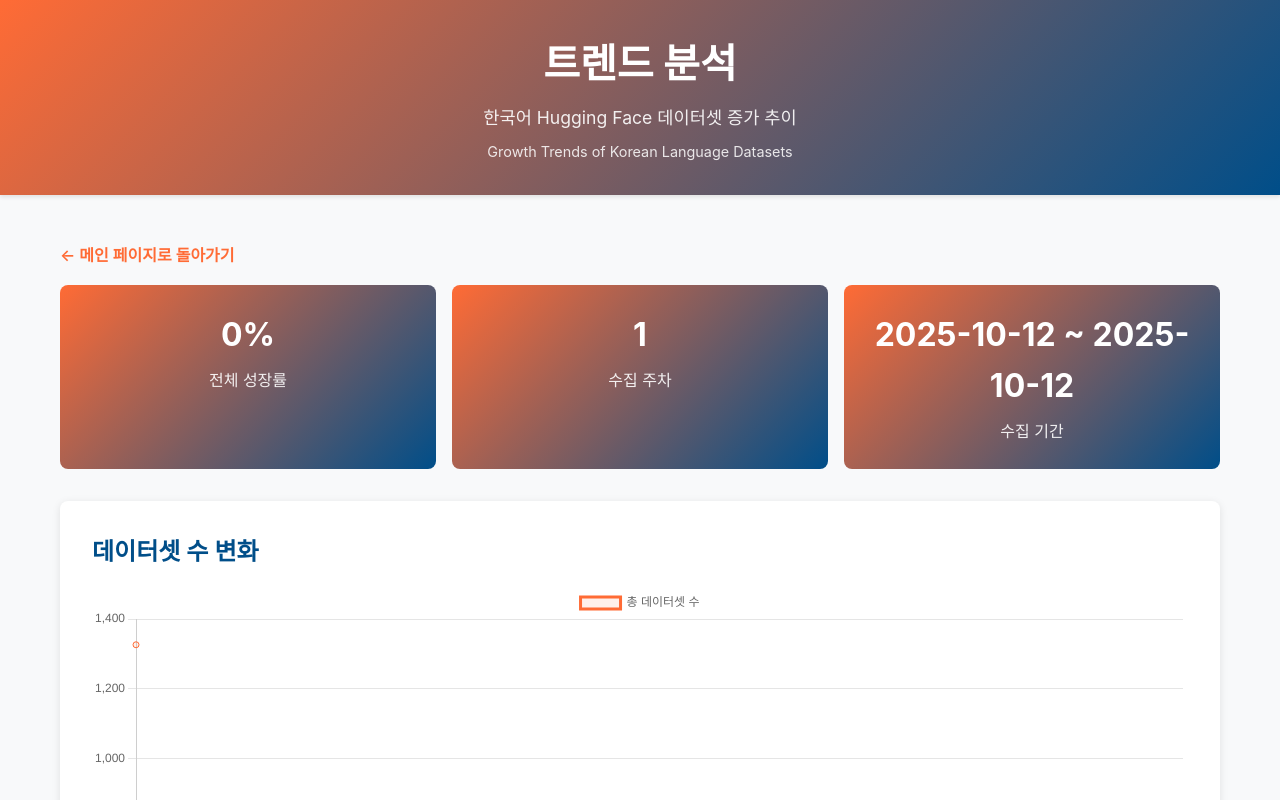
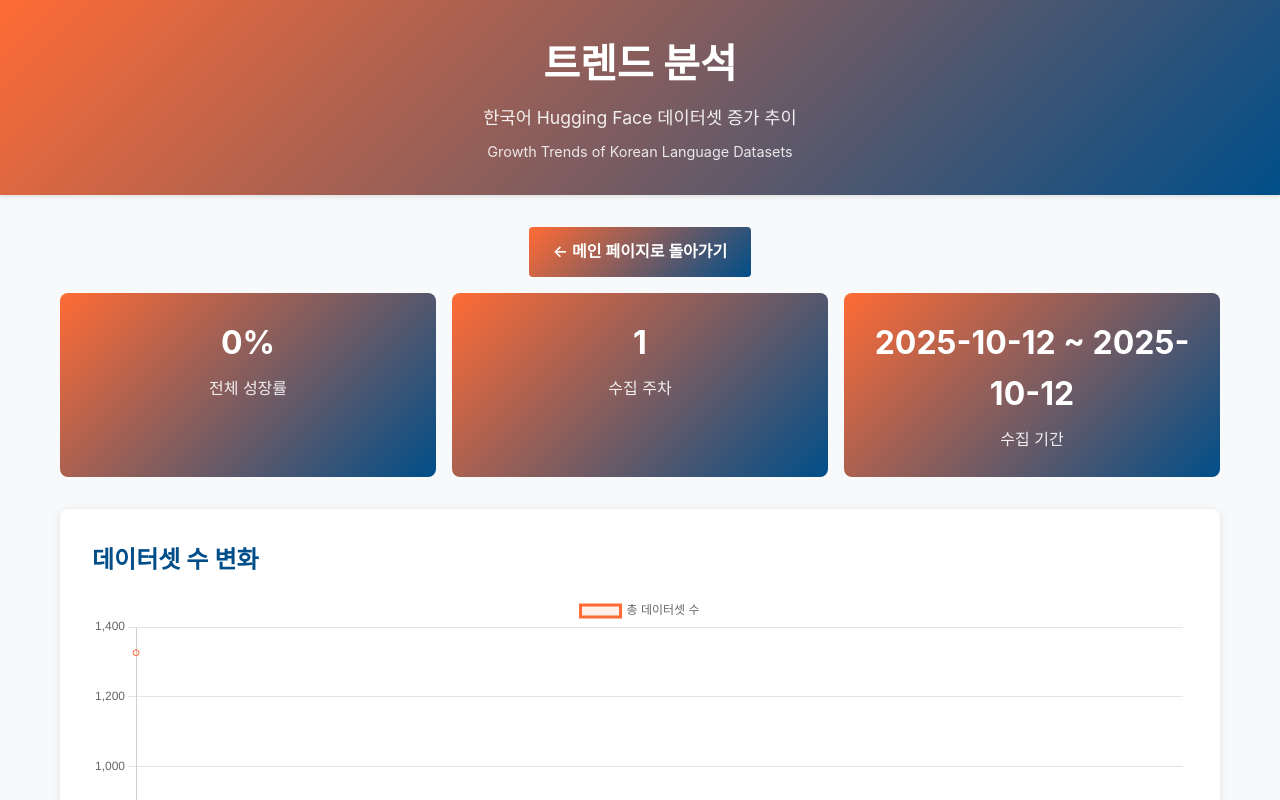
Before and after one commit to songys/Korean-HF-datasets-catalog, a plain HTML site: page docs/trends.html in a window 1280 px wide. Shown: the top 800 px of the page. Drawn offline with nearby package versions, Linux system fonts and the light colour scheme.

Commit message:
Improve navigation: enhance trend page links

```diff
--- a/docs/trends.html
+++ b/docs/trends.html
@@ -75,7 +75,11 @@
     </header>
 
     <main class="trend-container">
-        <a href="index.html" class="back-link">← 메인 페이지로 돌아가기</a>
+        <div style="text-align: center; margin: 1rem 0;">
+            <a href="index.html" style="display: inline-block; padding: 0.75rem 1.5rem; background: linear-gradient(135deg, var(--primary-color), var(--secondary-color)); color: white; text-decoration: none; border-radius: 4px; font-weight: 600;">
+                ← 메인 페이지로 돌아가기
+            </a>
+        </div>
 
         <div id="loading" class="loading">데이터를 불러오는 중...</div>
 
@@ -120,7 +124,9 @@
     <footer>
         <div class="container">
             <p>
+                <a href="index.html">메인 페이지</a> |
                 <a href="https://github.com/songys/-Korean-HF-datasets-catalog" target="_blank">GitHub</a> |
+                데이터 출처: <a href="https://huggingface.co/datasets" target="_blank">Hugging Face</a> |
                 <a href="https://arxiv.org/abs/2507.04329" target="_blank">arXiv:2507.04329</a>
             </p>
         </div>
```
Also changed, not shown: docs/index.html (+1 -0 lines).
